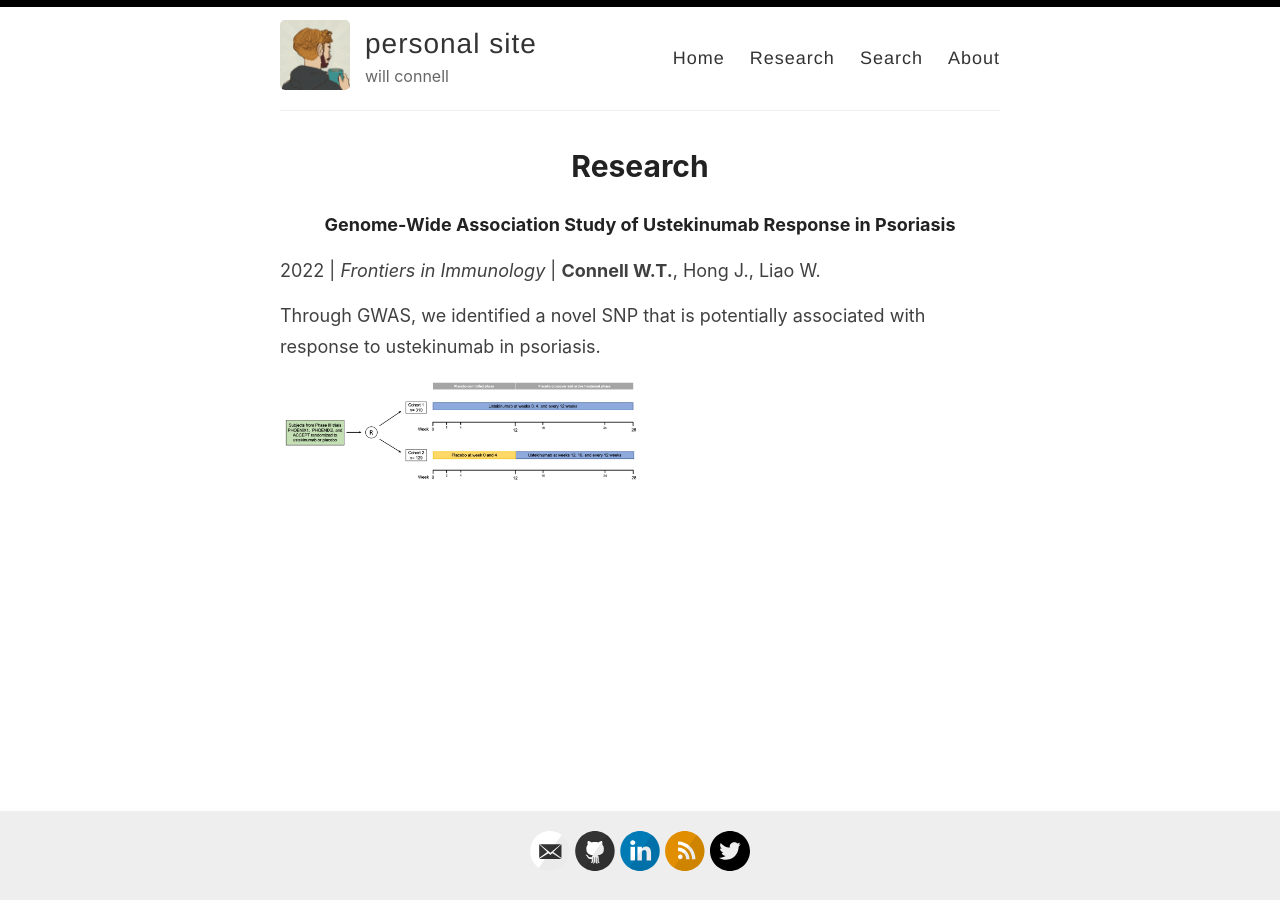
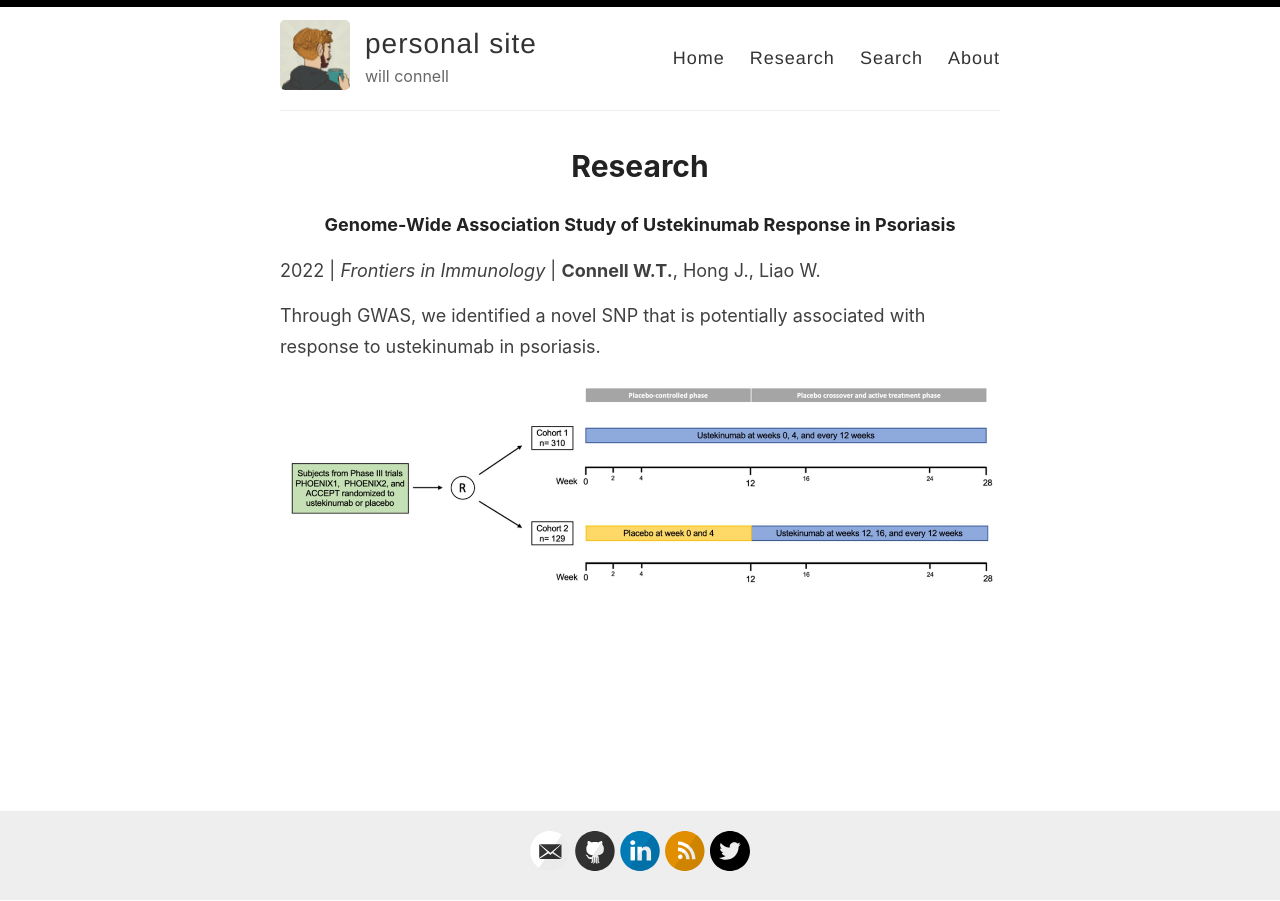
Before and after one commit to wconnell/wconnell.github.io, a Jekyll site: the page built from _pages/research.md, in a window 1280 px wide. Built offline with Jekyll 4.4.1, drawn with Linux system fonts in a browser that asks for light colours; comment, search, counter and statistics services are not loaded.

Commit message:
max width

```diff
--- a/assets/style.scss
+++ b/assets/style.scss
@@ -6,7 +6,7 @@
 /**************/
 
 .am-container {
-  max-width:50%;
+  max-width:740px;
   max-height:50%;
   position:relative;
 }
```
